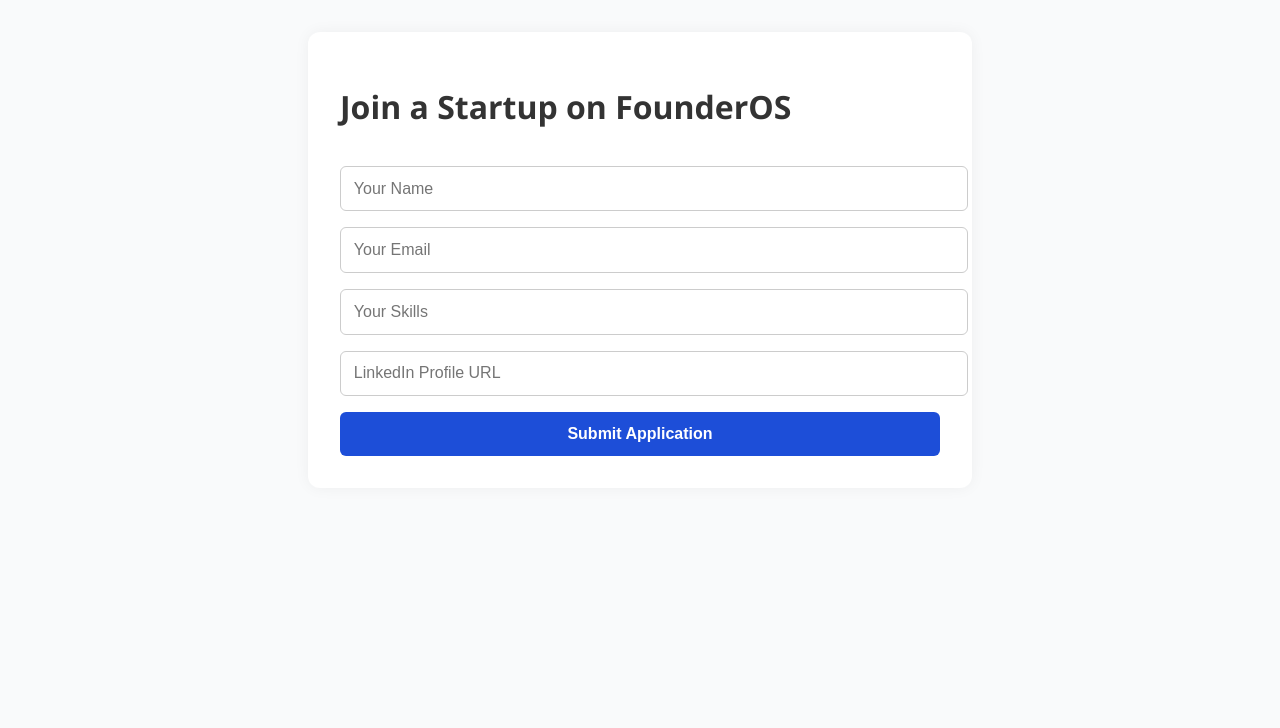
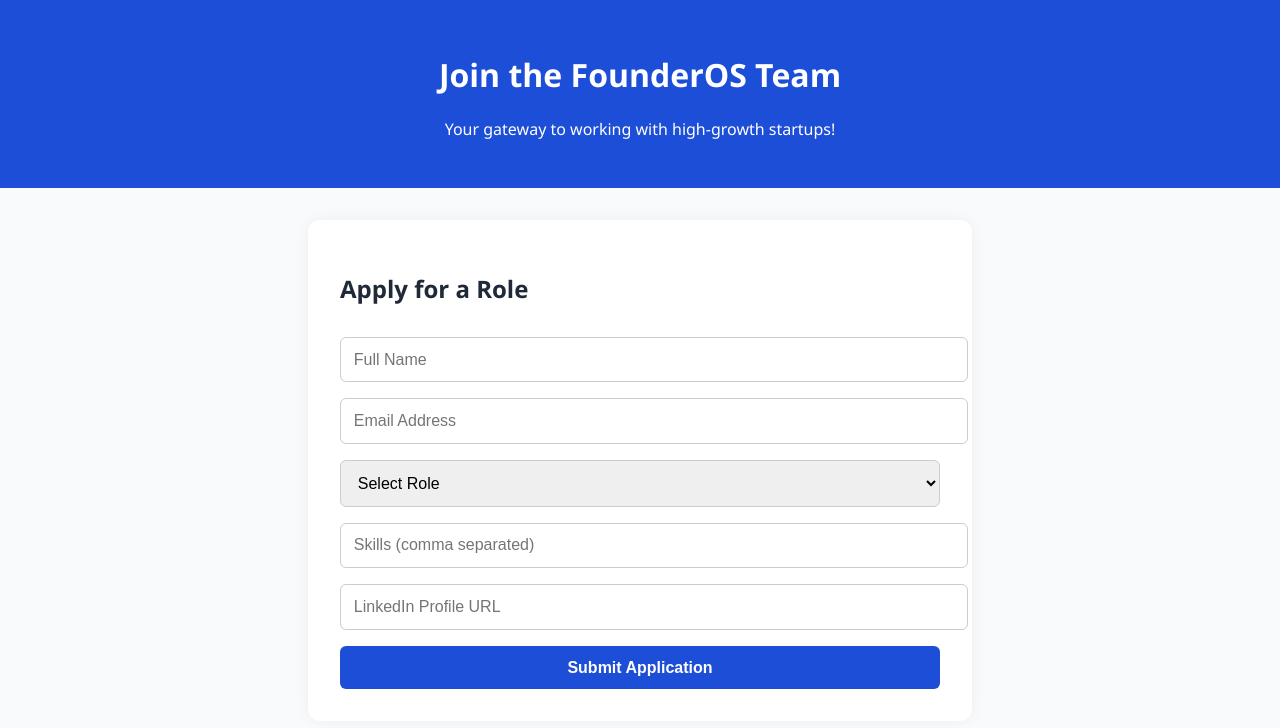
Before and after one commit to charan2717/portal, a Flask app: page / in a window 1280 px wide. Shown: the top 728 px of the page. Run offline with Flask 3, Linux system fonts and the light colour scheme.

Commit message:
Update recruit.html

```diff
--- a/templates/recruit.html
+++ b/templates/recruit.html
@@ -6,15 +6,27 @@
     <link rel="stylesheet" href="/static/style.css">
 </head>
 <body>
-    <div class="container">
-        <h1>Join a Startup on FounderOS</h1>
+    <header class="header">
+        <h1>Join the FounderOS Team</h1>
+        <p>Your gateway to working with high-growth startups!</p>
+    </header>
+    <main class="container">
+        <h2>Apply for a Role</h2>
         <form action="/submit" method="POST">
-            <input type="text" name="name" placeholder="Your Name" required><br>
-            <input type="email" name="email" placeholder="Your Email" required><br>
-            <input type="text" name="skills" placeholder="Your Skills" required><br>
+            <input type="text" name="name" placeholder="Full Name" required><br>
+            <input type="email" name="email" placeholder="Email Address" required><br>
+            <select name="role" required>
+                <option value="">Select Role</option>
+                <option value="Frontend Developer">Frontend Developer</option>
+                <option value="Backend Developer">Backend Developer</option>
+                <option value="Full Stack Developer">Full Stack Developer</option>
+                <option value="Database Engineer">Database Engineer</option>
+                <option value="Marketing Team">Marketing Team</option>
+            </select><br>
+            <input type="text" name="skills" placeholder="Skills (comma separated)" required><br>
             <input type="url" name="linkedin" placeholder="LinkedIn Profile URL"><br>
             <button type="submit">Submit Application</button>
         </form>
-    </div>
+    </main>
 </body>
 </html>
```
